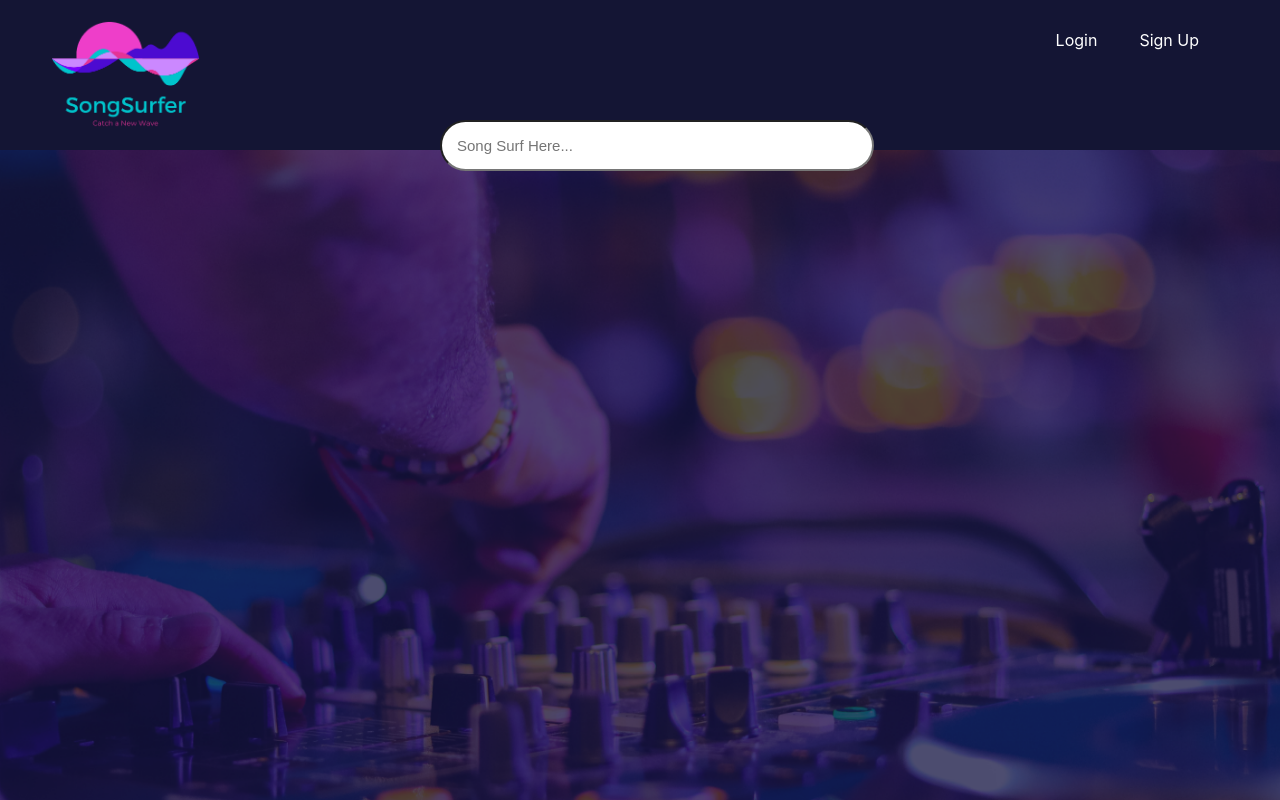
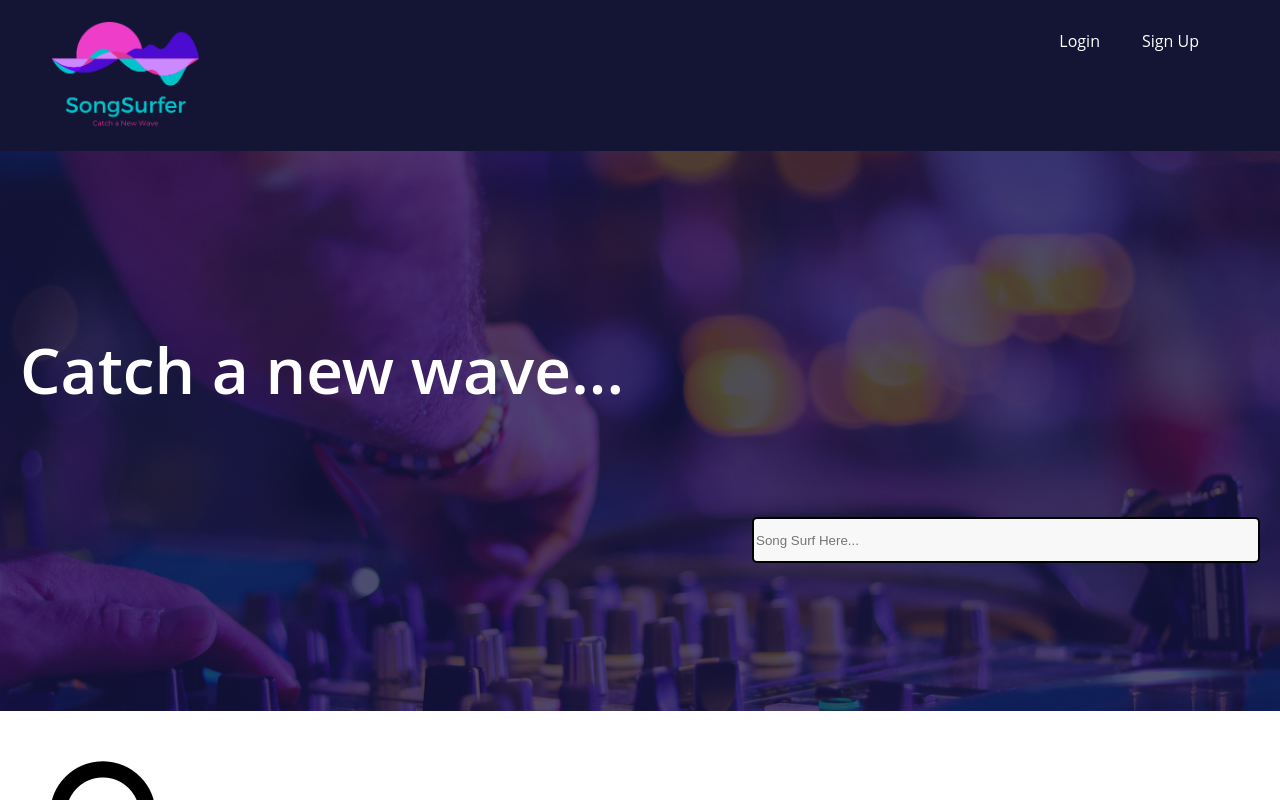
Before and after one commit to Spotify-Song-3/front-end, a React (Create React App) app: page / in a window 1280 px wide. Built offline with nearby package versions, Linux system fonts and the light colour scheme.

Commit message:
changed the font to open sans. placed search bar and text on top of background image

```diff
--- a/public/index.html
+++ b/public/index.html
@@ -15,7 +15,7 @@
     ></script>
 
     <link
-      href="https://fonts.googleapis.com/css?family=Permanent+Marker|Roboto&display=swap"
+      href="https://fonts.googleapis.com/css?family=Permanent+Marker|Roboto&display=swap|Open+Sans&display=swap"
       rel="stylesheet"
     />
 
--- a/src/SCSS/base/_base.scss
+++ b/src/SCSS/base/_base.scss
@@ -1,16 +1,14 @@
 body {
   margin: 0;
-  font-family: -apple-system, BlinkMacSystemFont, "Segoe UI", "Roboto", "Oxygen",
-    "Ubuntu", "Cantarell", "Fira Sans", "Droid Sans", "Helvetica Neue",
-    sans-serif;
+  font-family: "Open Sans", sans-serif;
   -webkit-font-smoothing: antialiased;
   -moz-osx-font-smoothing: grayscale;
 }
 
-code {
-  font-family: source-code-pro, Menlo, Monaco, Consolas, "Courier New",
-    monospace;
-}
+// code {
+//   font-family: source-code-pro, Menlo, Monaco, Consolas, "Courier New",
+//     monospace;
+// }
 
 html,
 body,
@@ -25,4 +23,5 @@ body,
 
 html {
   font-size: 62.5%;
+  box-sizing: border-box;
 }
--- a/src/SCSS/components/_form.scss
+++ b/src/SCSS/components/_form.scss
@@ -1,15 +1,24 @@
-form {
-  width: 400px;
-  position: relative;
-  top: -30px;
+// form {
+//   width: 400px;
+//   position: relative;
+//   top: -30px;
+// }
+
+.search-form {
+  position: absolute;
+  top: 33%;
+  right: 2rem;
+  form {
+    .searchBar {
+      width: 50rem;
+      height: 4rem;
+      background: #f8f8f8;
+      border: 2px solid #000000;
+      border-radius: 5px;
+    }
+  }
 }
-.searchBar {
-  width: 100%;
-  padding: 15px;
-  border-radius: 50px;
-  font-size: 15px;
-  outline: none;
-}
+
 .sign-up-form-container {
   display: flex;
   flex-direction: column;
--- a/src/SCSS/pages/_home.scss
+++ b/src/SCSS/pages/_home.scss
@@ -32,6 +32,7 @@
 //   );
 
 .home-full-bg {
+  position: relative;
   .home-container {
     display: flex;
     flex-direction: column;
@@ -39,10 +40,22 @@
     width: 100%;
     margin: 0 auto;
 
+    .subtitle {
+      font-style: normal;
+      font-weight: 600;
+      font-size: 6.4rem;
+      line-height: 8.7rem;
+      position: absolute;
+      left: 2rem;
+      top: 10%;
+      color: #ffffff;
+      font-family: "Open Sans", sans-serif;
+    }
+
     .home-image {
       background: $dark-blue url("../../img/home-bg.png") no-repeat;
       background-size: cover;
-      height: 80rem;
+      height: 70vh;
     }
 
     .search-favorites-container {
--- a/src/components/Header.js
+++ b/src/components/Header.js
@@ -53,11 +53,7 @@ const Header = () => {
           </div>
         </div>
       </div>
-      <div className="header-title">
-        <div className="search-form">
-          <Form />
-        </div>
-      </div>
+      <div className="header-title"></div>
     </div>
   );
 };
--- a/src/components/Home.js
+++ b/src/components/Home.js
@@ -1,7 +1,7 @@
 import React from "react";
 
 import Header from "./Header";
-
+import Form from "./Form";
 const Home = () => {
   return (
     <div style={{ height: "100%" }}>
@@ -9,6 +9,10 @@ const Home = () => {
       <div className="home-full-bg">
         <div className="home-container">
           <div className="home-image" />
+          <div className="search-form">
+            <Form />
+          </div>
+          <h3 className="subtitle">Catch a new wave...</h3>
           <div className="search-favorites-container">
             <div className="search-template">
               <i className="fa fa-search"></i> <span> Find Music</span>
```
